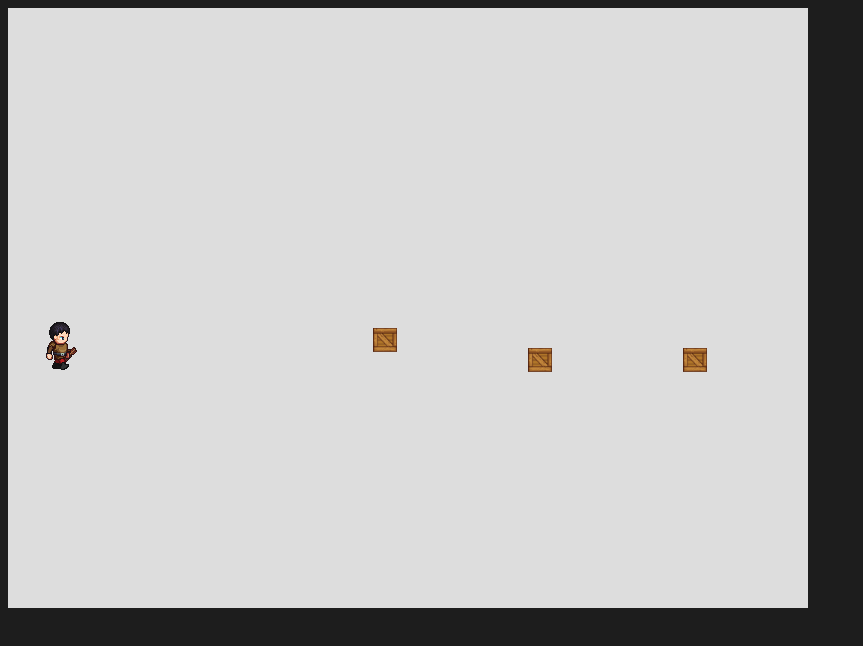
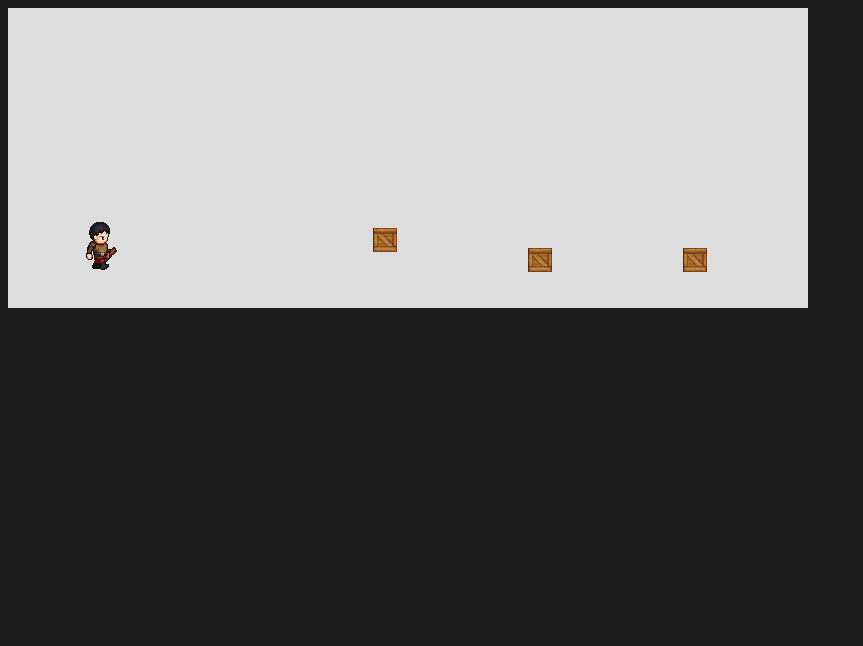
Before and after one commit to antoinebht/js-game-runner, a plain HTML site: page index.html in a window 1280 px wide. Shown: the whole page, without its empty margins (0-863 px from the left). Drawn offline with Linux system fonts and the light colour scheme.

Commit message:
Refact & comments.

```diff
--- /dev/null
+++ b/Collision.js
@@ -0,0 +1,24 @@
+/**
+ * Check the collision between 2 hitbox.
+ * An hitbox is represented by the position of the left-up corner coords and its width and height.
+ * @param {*} hb1 the first hitbox
+ * @param {*} hb2 The second hitbox
+ */
+var checkColision = function(hb1, hb2) {
+    var colX = false;
+    var colY = false;
+
+    // Check the collision on the x-axis
+    if (hb2.x < hb1.x + hb1.width && hb2.x > hb1.x)
+        colX = true;
+    if (hb1.x < hb2.x + hb2.width && hb1.x > hb2.x)
+        colX = true;
+
+    // Check the collision on the y-axis
+    if (hb2.y < hb1.y + hb1.height && hb2.y > hb1.y)
+        colY = true;
+    if (hb1.y < hb2.y + hb2.height && hb1.y > hb2.y)
+        colY = true;
+
+    return colX && colY;
+};
--- a/JSGame.js
+++ b/JSGame.js
@@ -1,26 +1,30 @@
 window.onload = function() {
 
-    var createShots = function(x, y, v) {
-        return {
-            move : function() {
-
-            }
-        };
-    };
-
+    /**
+     * Get the HTML canvas element from the HTML document.
+     */
     var canvas = document.getElementById("game-canvas");
     if (!canvas || !canvas.getContext) {
         return;
     }
-
+    /**
+     * Get the context of the canvas element.
+     */
     var context = canvas.getContext('2d');
     if (!context) {
         return;
     }
 
-    var player = createPlayer(knightSprite,20, canvas.height/2);
+    /**
+     * Init game objects (player, obstacles list)
+     */
+    var player = createPlayer(knightSprite, 60, 200);
 	var obstacles = [];
 
+    /**
+     * Handling the Key Event
+     * @param {*} e
+     */
     var handleKeyPressed = function(e) {
         switch (e.keyCode) {
             case KEY_ARROW_UP:
@@ -33,7 +37,9 @@ window.onload = function() {
     };
     window.document.addEventListener("keydown", handleKeyPressed, false);
 
-
+    /**
+     * The global render function. Display on the canvas the player, the obstacles, shots, decorations
+     */
     var render = function() {
         context.clearRect(0,0,canvas.width, canvas.height);
         player.render(context);
@@ -42,10 +48,14 @@ window.onload = function() {
 		}
     };
 
-
+    /**
+     * The main game Loop.
+     * Render, animate game objects.
+     */
     var loop = function() {
         render();
 		for (var i = 0; i < obstacles.length; i++) {
+            // The obstacle is out of the canvas.
 			if (obstacles[i].getX() < 0) {
 				obstacles.shift();
 			}
@@ -57,34 +67,15 @@ window.onload = function() {
                 }
 			}
 		}
-        // player.animate();
     };
 
-	var checkColision = function(hb1, hb2) {
-		var colX = false;
-        var colY = false;
-
-        if (hb2.x < hb1.x + hb1.width && hb2.x > hb1.x)
-            colX = true;
-        if (hb1.x < hb2.x + hb2.width && hb1.x > hb2.x)
-            colX = true;
-
-        if (hb2.y < hb1.y + hb1.height && hb2.y > hb1.y)
-            colY = true;
-        if (hb1.y < hb2.y + hb2.height && hb1.y > hb2.y)
-            colY = true;
-
-        return colX && colY;
-	};
-
-
-	var idGenerateObstackes = setInterval(function() {
+	var idGenerateObstacles = setInterval(function() {
 		var modulation = Math.random();
 		if (modulation >= 0.5) {
-			obstacles.push(createObstacle(obstacleSprite, canvas.width, canvas.height/2+40));
+			obstacles.push(createObstacle(obstacleSprite, canvas.width, 240));
 		}
 		else if (modulation < 0.5 && modulation > 0.4) {
-			obstacles.push(createObstacle(obstacleSprite, canvas.width, canvas.height/2+20));
+			obstacles.push(createObstacle(obstacleSprite, canvas.width, 220));
 		}
 	},1300);
 
--- a/Player.js
+++ b/Player.js
@@ -84,6 +84,7 @@ var createPlayer = function(sprite, x, y) {
         }
     }, speed);
 
+    // Expose Player properties & methods
     return {
         render : function(context) {
             var action = getCurrentAction();
--- a/index.html
+++ b/index.html
@@ -15,13 +15,14 @@
     </style>
 </head>
 <body>
-    <canvas id="game-canvas" width="800" height="600"></canvas>
+    <canvas id="game-canvas" width="800" height="300"></canvas>
 
     <div style="display:none;">
     <img id="sprites/knight.png" src="sprites/knight.png" />
 	<img id="sprites/box.png" src="sprites/box.png" />
 </div>
     <script src="data.js"></script>
+    <script src="Collision.js"></script>
     <script src="Player.js"></script>
     <script src="Obstacle.js"></script>
     <script src="JSGame.js"></script>
```
